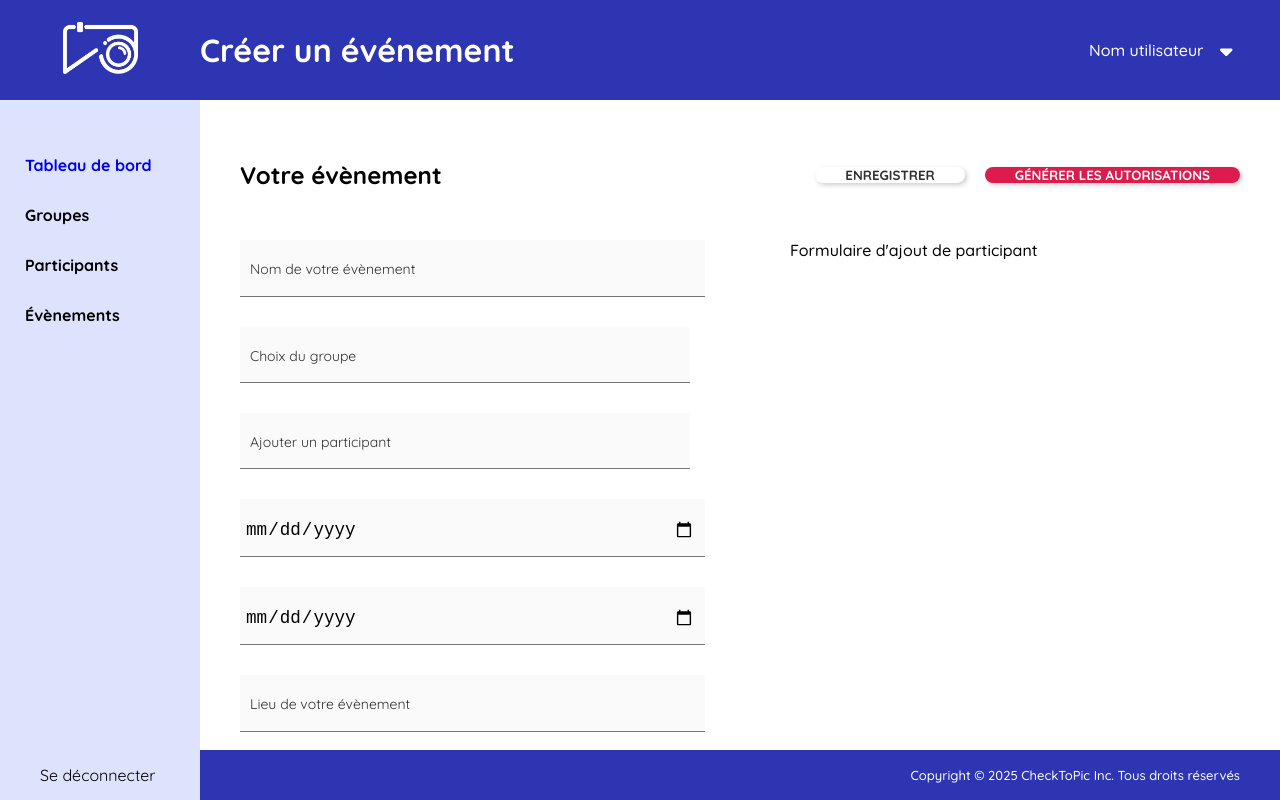
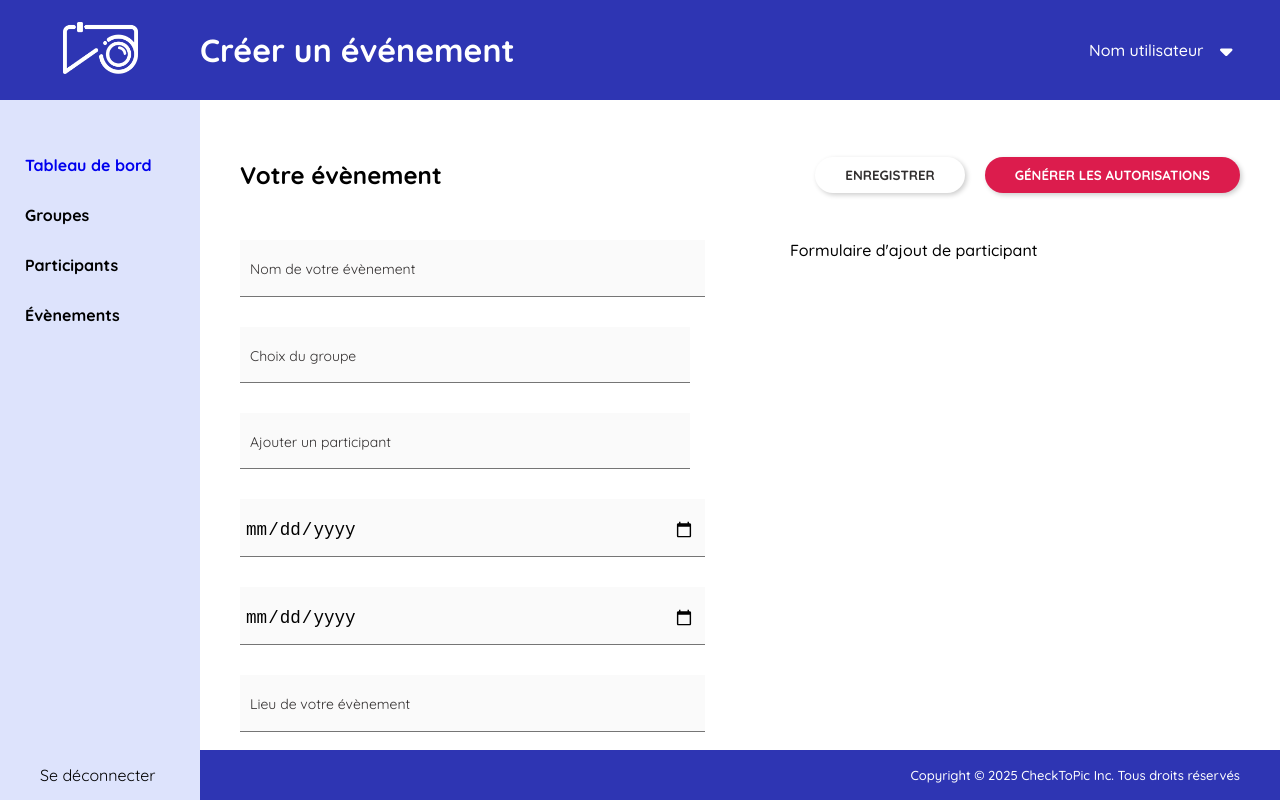
Before and after one commit to sarah-sbb/athlysia-project, a Next.js app in the folder frontend/: page /ctp-admin/events/add in a window 1280 px wide. Built offline with nearby package versions, Linux system fonts and the light colour scheme.

Commit message:
retrait du button qui buggue

```diff
--- a/frontend/components/groups/AddGroup.js
+++ b/frontend/components/groups/AddGroup.js
@@ -17,7 +17,6 @@ function AddGroup() {
                 <li>Groupe 3</li>
             </Dropdown>
             {/* Button à revoir, réaliser les button carré spécial icon */}
-           <Button color="secondary" shape="square" icon={faPlus} />
         </div>
       </form>
   );
--- a/frontend/styles/modules/Button.module.css
+++ b/frontend/styles/modules/Button.module.css
@@ -16,9 +16,9 @@
     transition: ease-in-out 0.4s;
 }
 
-.btnSmall { padding: 0 10px; }
+.btnSmall { padding: 10px 10px; }
 
-.btnMedium { padding: 0 30px; }
+.btnMedium { padding: 10px 30px; }
 
 .btnPrimary {
     background-color: var(--light-color);
```
Also changed, not shown: 1 other file (tests, documents, lock files or other folders).
